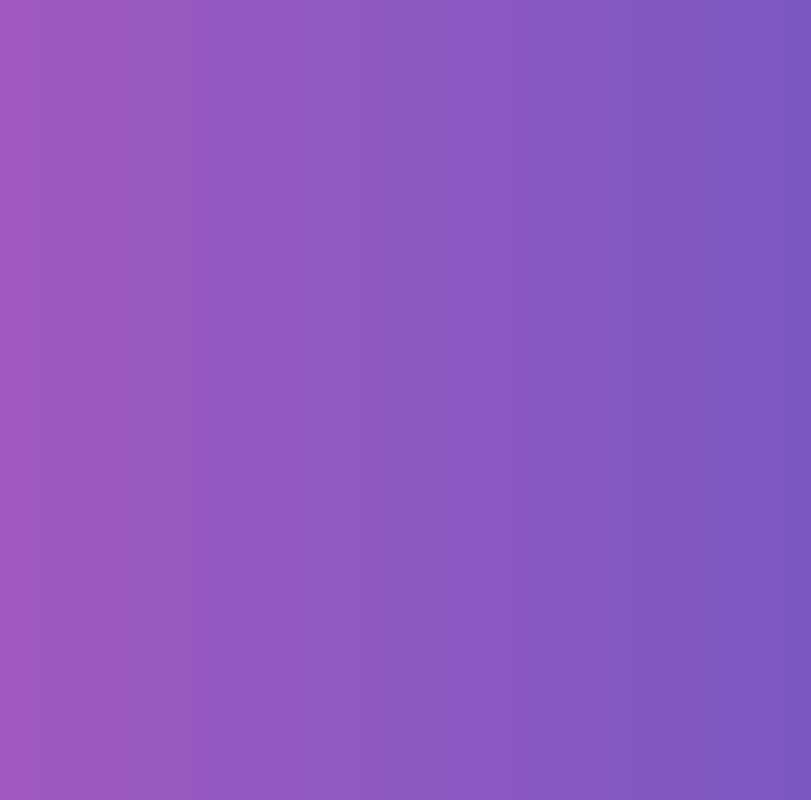
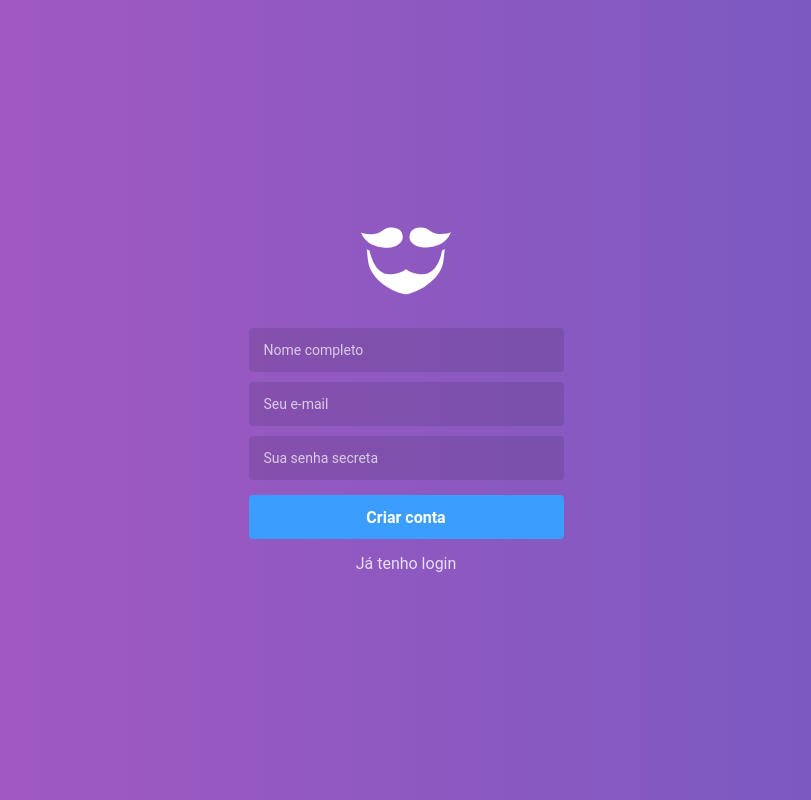
Before and after one commit to helderavila/gobarber, a React (Create React App) app in the folder web/: page /register in a window 1280 px wide. Shown: the whole page, without its empty margins (234-1045 px from the left). Built offline with nearby package versions, Linux system fonts and the light colour scheme; the HTML template or start-up script is replaced by a standard one.

Commit message:
chore: stylization of authentication

```diff
--- a/web/package.json
+++ b/web/package.json
@@ -7,6 +7,7 @@
     "@testing-library/react": "^9.3.2",
     "@testing-library/user-event": "^7.1.2",
     "history": "^4.10.1",
+    "polished": "^3.4.4",
     "prop-types": "^15.7.2",
     "react": "^16.12.0",
     "react-dom": "^16.12.0",
--- a/web/src/pages/SignIn/index.js
+++ b/web/src/pages/SignIn/index.js
@@ -1,7 +1,20 @@
 import React from 'react';
+import { Link } from 'react-router-dom';
 
-// import { Container } from './styles';
+import logo from '~/assets/logo.svg';
 
 export default function SignIn() {
-  return <h1>Login</h1>;
+  return (
+    <>
+      <img src={logo} alt="GoBarber" />
+
+      <form>
+        <input type="email" placeholder="Seu e-mail" />
+        <input type="password" placeholder="Sua senha secreta" />
+
+        <button type="submit">Acessar</button>
+        <Link to="/register">Criar conta gratuita</Link>
+      </form>
+    </>
+  );
 }
--- a/web/src/pages/SignUp/index.js
+++ b/web/src/pages/SignUp/index.js
@@ -1,7 +1,21 @@
 import React from 'react';
+import { Link } from 'react-router-dom';
 
-// import { Container } from './styles';
+import logo from '~/assets/logo.svg';
 
 export default function SignUp() {
-  return <div />;
+  return (
+    <>
+      <img src={logo} alt="GoBarber" />
+
+      <form>
+        <input placeholder="Nome completo" />
+        <input type="email" placeholder="Seu e-mail" />
+        <input type="password" placeholder="Sua senha secreta" />
+
+        <button type="submit">Criar conta</button>
+        <Link to="/">Já tenho login</Link>
+      </form>
+    </>
+  );
 }
--- a/web/src/pages/_layouts/auth/index.js
+++ b/web/src/pages/_layouts/auth/index.js
@@ -1,10 +1,14 @@
 import React from 'react';
 import PropTypes from 'prop-types';
 
-import { Wrapper } from './styles';
+import { Wrapper, Content } from './styles';
 
 export default function AuthLayout({ children }) {
-  return <Wrapper>{children}</Wrapper>;
+  return (
+    <Wrapper>
+      <Content>{children}</Content>
+    </Wrapper>
+  );
 }
 
 AuthLayout.propTypes = {
--- a/web/src/pages/_layouts/auth/styles.js
+++ b/web/src/pages/_layouts/auth/styles.js
@@ -1,6 +1,63 @@
 import styled from 'styled-components';
+import { darken } from 'polished';
 
 export const Wrapper = styled.div`
   height: 100%;
   background: linear-gradient(-90deg, #7159c1, #ab59c1);
+  display: flex;
+  justify-content: center;
+  align-items: center;
 `;
+
+export const Content = styled.div`
+  width: 100%;
+  max-width: 315px;
+  text-align: center;
+
+  form {
+    display: flex;
+    flex-direction: column;
+    margin-top: 30px;
+
+    input {
+      background: rgba(0, 0, 0, 0.1);
+      border: 0;
+      border-radius: 4px;
+      height: 44px;
+      padding: 0 15px;
+      color: #fff;
+      margin: 0 0 10px;
+
+      &::placeholder {
+        color: rgba(255, 255, 255, 0.7);
+      }
+    }
+
+    button {
+      margin: 5px 0 0;
+      height: 44px;
+      background: #3b9eff;
+      font-weight: bold;
+      color: #fff;
+      border: 0;
+      border-radius: 4px;
+      font-size: 16px;
+      transition: background 0.2s;
+
+      &:hover {
+        background: ${darken(0.03, '#3b9eff')};
+      }
+    }
+
+    a {
+      color: #fff;
+      margin-top: 15px;
+      font-size: 16px;
+      opacity: 0.8;
+
+      &:hover {
+        opacity: 1;
+      }
+    }
+  }
+`;
```
Also changed, not shown: web/src/assets/logo.svg (added), 1 other file (tests, documents, lock files or other folders).
